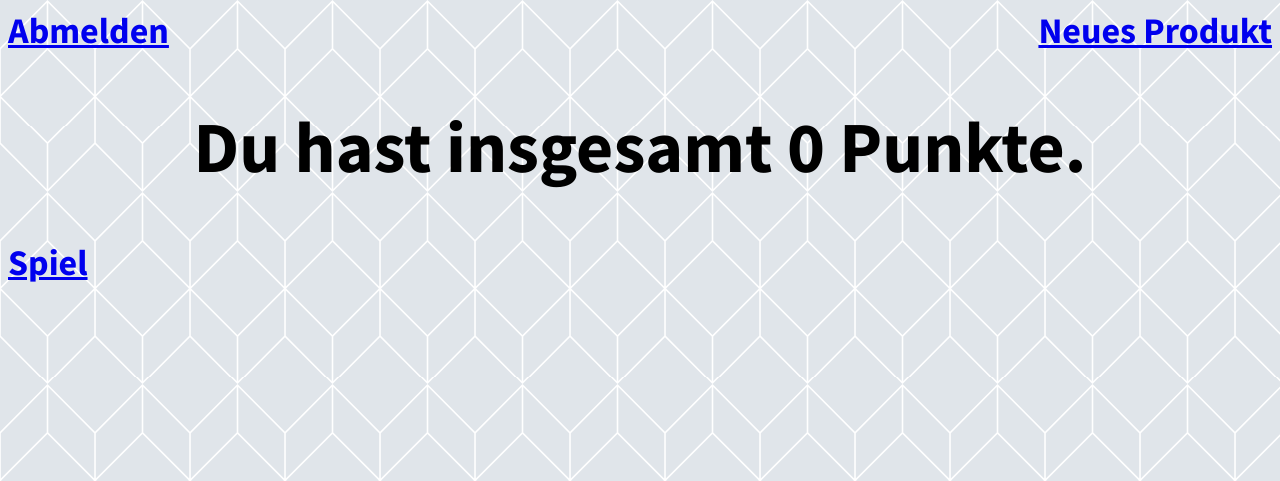
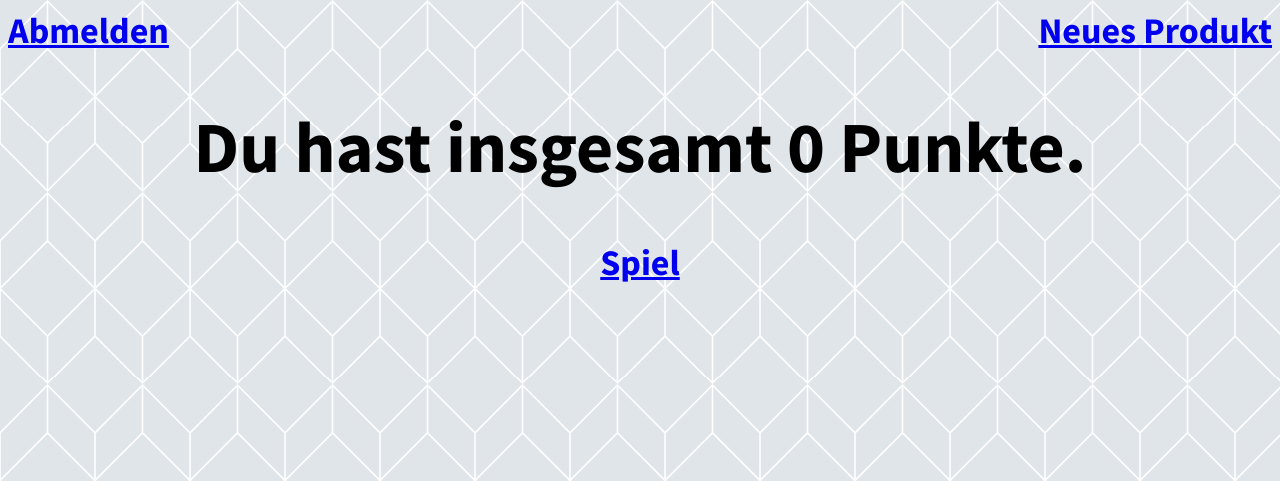
Before and after one commit to MHD-Team/MHD-Main, a Flask app: page / in a window 1280 px wide. Shown: the top 481 px of the page. Run offline with Flask 2, Linux system fonts and the light colour scheme; a user stored in the database is signed in; data that the repository does not hold is empty.

Commit message:
fix error

```diff
--- a/static/style.css
+++ b/static/style.css
@@ -53,6 +53,11 @@ div.login{
 div.spiel{
     text-align: left;
 }
+
+div.spiel2{
+    text-align: center;
+}
+
 div.spiel1{
     text-align: left;
     justify-content: space-between;
--- a/templates/punkte.html
+++ b/templates/punkte.html
@@ -21,7 +21,7 @@
         <h1>
             Du hast insgesamt {{total}} Punkte.
         </h1>
-        <div class=spiel>
+        <div class=spiel2>
             <a href="spiele">
                 Spiel
             </a>
```
Also changed, not shown: mhd.db.
